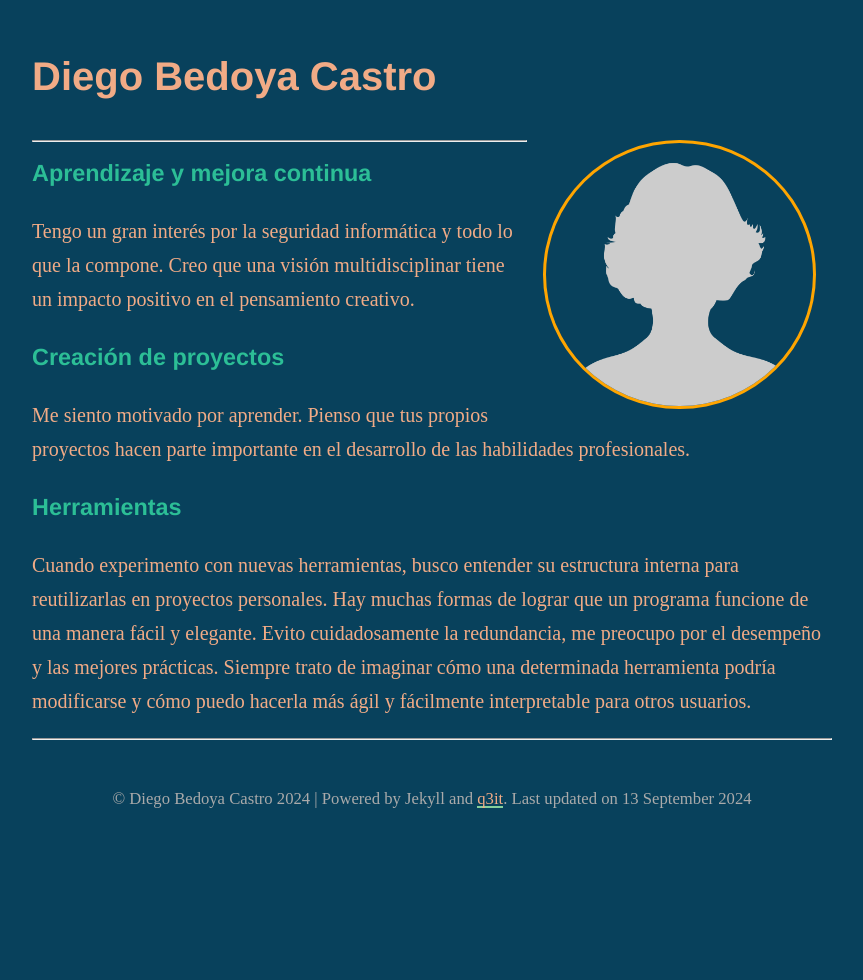
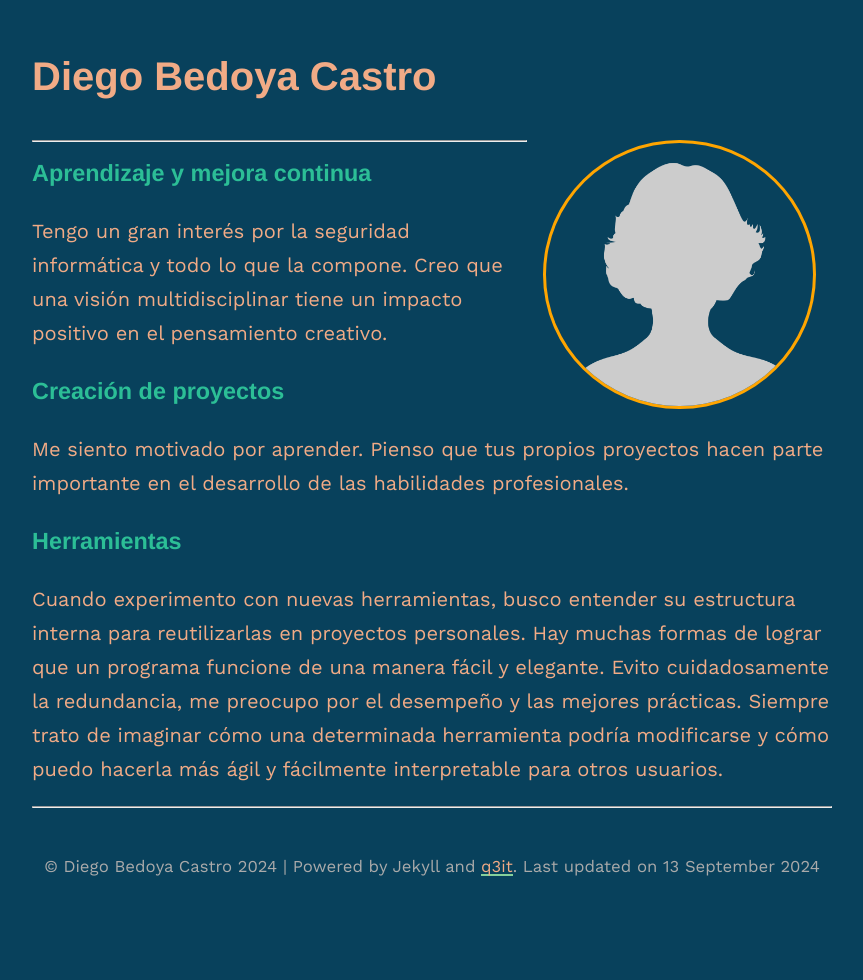
Before and after one commit to q3it/card, a Jekyll site: the page built from index.md, in a window 1280 px wide. Shown: the whole page, without its empty margins (208-1071 px from the left). Built offline with Jekyll 4.4.1, drawn with Linux system fonts in a browser that asks for light colours; nearby versions of some CDN libraries.

Commit message:
Update variables.scss

```diff
--- a/assets/css/_sass/variables.scss
+++ b/assets/css/_sass/variables.scss
@@ -1,5 +1,4 @@
-$base-font-family: 'Lora';
-/*$base-font-family: 'Work Sans', sans-serif;*/
+$base-font-family: 'Work Sans', sans-serif;
 $base-font-size:   20px;
 $base-font-weight: 400;
 $small-font-size:  $base-font-size * 0.875;
```
